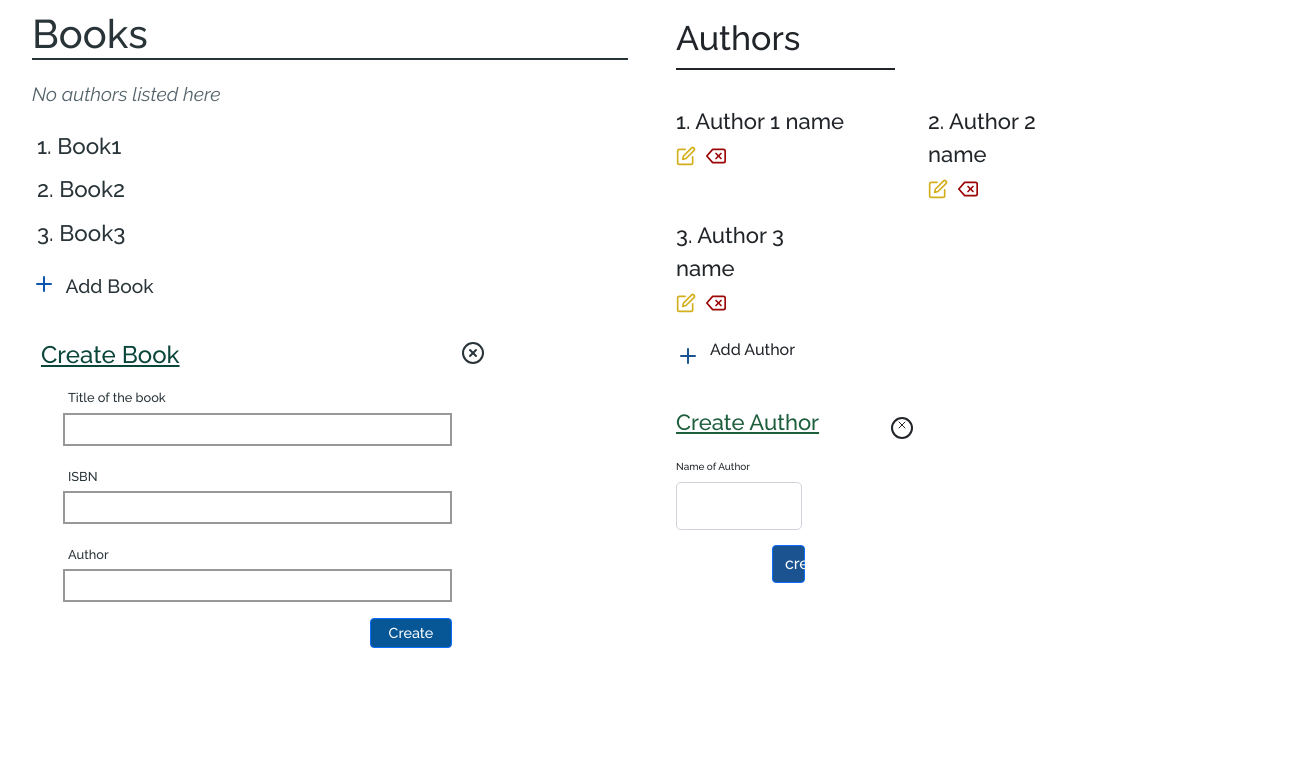
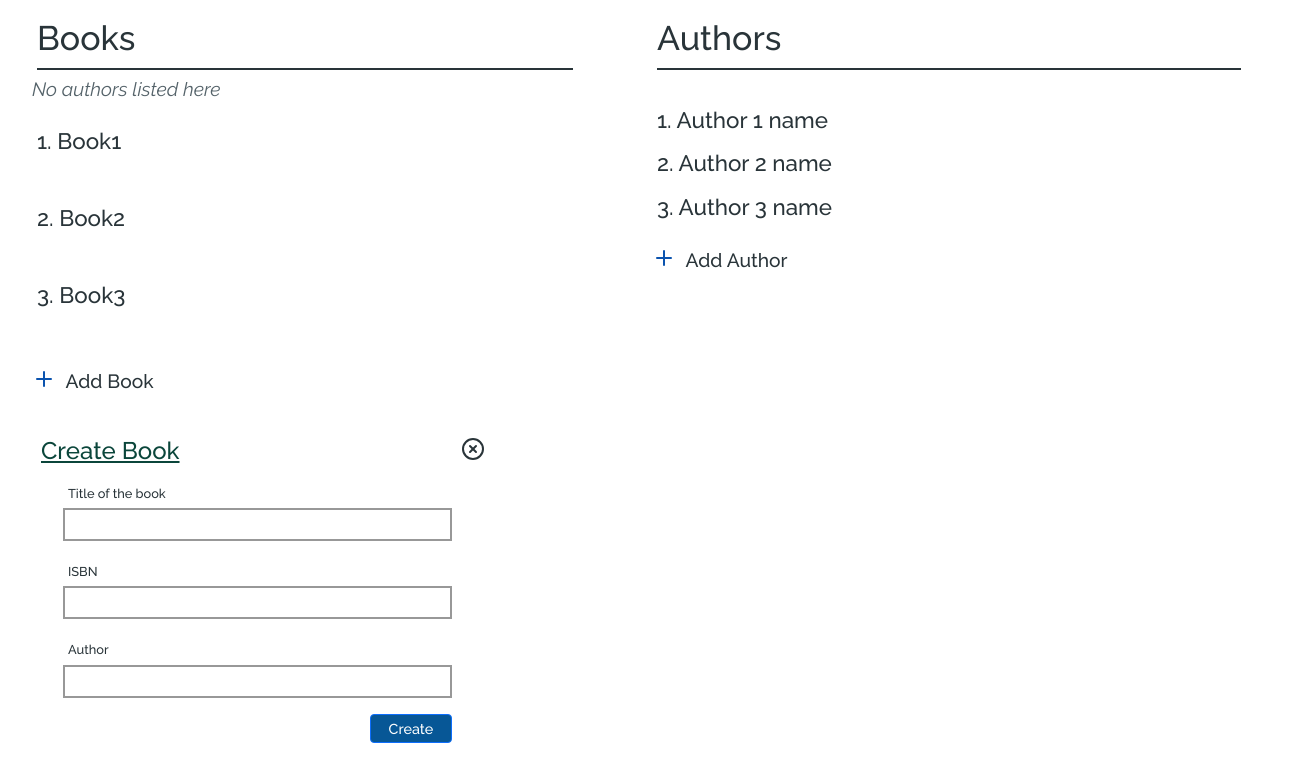
Before and after one commit to Karunajeewa/my-library-app, a React (Create React App) app: page / in a window 1280 px wide. Shown: the top 782 px of the page, 1308 px wide, since content can reach past the window. Built offline with nearby package versions, Linux system fonts and the light colour scheme.

Commit message:
I have finished author update and delete section. I have done some changes on Books list too.

```diff
--- a/src/App.tsx
+++ b/src/App.tsx
@@ -8,7 +8,7 @@ function App() {
     // <AuthorUi/>
       <Container fluid>
         <Row>
-          <Col>
+          <Col >
             {/*<Welcome />*/}
             <ReadingArea/>
           </Col>
--- a/src/components/Books.tsx
+++ b/src/components/Books.tsx
@@ -11,7 +11,7 @@ export const Books = () => {
         <Container>
             <Row>
                 <Col>
-                    <h1>Books</h1>
+                    <label id={'a1'}>Books</label>
                 </Col>
             </Row>
             <Row>
--- a/src/components/ReadingArea.tsx
+++ b/src/components/ReadingArea.tsx
@@ -1,12 +1,12 @@
 import React from 'react';
-import {Container, Row, Col} from 'react-bootstrap';
+import {Row, Col} from 'react-bootstrap';
 import { Books } from './Books';
 import {AuthorUi} from "./author/userInterface/authorUI";
 const ReadingArea = () => {
     return (
         <div>
             <Row className="reading-area">
-                <Col>
+                <Col >
                     <Books />
                 </Col>
                 <Col>
--- a/src/components/author/styles/main.sass
+++ b/src/components/author/styles/main.sass
@@ -1,71 +1,24 @@
-$font-primary : Raleway , sans-serif
 $heading-font-size : 34px
 $border-bottom-style: 2px solid currentColor
 $display : inline-block
 $border-height : 1.7
-$margin-length : 35px
 $list-item-font: 22px
-$list-item-margin : 15px
-.author
-  font-family: $font-primary
+
 
 #a1
-  font-size: $heading-font-size
-  border-bottom: $border-bottom-style
-  line-height: $border-height
-  display: $display
-  margin-bottom: $margin-length
-  width: 40%
-#l1
-  margin-bottom: $list-item-margin
-  font-size: $list-item-font
-
-#t1
-  align-items: flex-start
-  padding-right: 25%
-#i1
-  align-items: flex-end
-  margin-right: 10px
-
-#l2
-  margin-bottom: 0px
-  margin-top: 5px
-#i2
-  margin-bottom: -5px
-  margin-right: 10px
-  margin-top: 5px
+    font-size: $heading-font-size
+    border-bottom: $border-bottom-style
+    line-height: $border-height
+    display: $display
+    margin: 0 0 5px 5px
+    width: 90%
 
 #l3
-  font-size: $list-item-font
-  color: #1d5e3d
-  text-decoration: underline
-  text-underline: #1d5e3d
-  padding-right: 13%
+    font-size: $list-item-font
+    color: #1d5e3d
+    text-decoration: underline
+    text-underline: #1d5e3d
+    margin-left: 5px
 
-
-#i3
-  margin-left: -18px
-  width: 12px
-  height: 12px
-
-
-#i4
-  margin-bottom: -6px
-
-#r1
-  margin-top: 43px
-
-.form
-  margin-top: 20px
-  font-size: 10px
-  flex-direction: inherit
-#c1
-  width: 23%
-  margin-bottom: 15px
-
-#b1
-  align-items: flex-end
-  margin-left: 17.5%
-  width: 6%
-  background-color: #1b5391
-  color: white
+.form-row
+    margin: 15px 33px
--- a/src/components/author/userInterface/authorUI.tsx
+++ b/src/components/author/userInterface/authorUI.tsx
@@ -1,41 +1,156 @@
 import * as React from 'react';
-import { Row, Col, Container, Form, Button } from 'react-bootstrap';
+import {Row, Col, Container, Form, Button, InputGroup, FormControl,Alert} from 'react-bootstrap';
 import '../styles/main.sass';
-import {Plus, Delete, Edit, Circle, X} from 'react-feather';
+import {Plus, Edit, Trash2, XCircle} from 'react-feather';
 
 export const AuthorUi : React.FunctionComponent = () => {
+
+const [show, setShow] = React.useState(false);
+const [authors, setAuthors] = React.useState([{name :'Author 1 name', id:0},{name :'Author 2 name', id:1} , {name :'Author 3 name', id:2}]);
+const [objectIdx,setObjectIdx] = React.useState<any>(null);
+const [enterInput, setEnterInput] = React.useState<any>('');
+const [isCloseForm, setIsCloseForm] = React.useState(true);
+
+    /** delete Author List */
+    const deleteAuthor = () =>{
+        let authorsTep = authors.slice();
+        authorsTep.splice(objectIdx,1);
+        setAuthors(authorsTep)
+        setObjectIdx(null)
+    }
+
+    /** update Author List*/
+    const updateAuthor = () =>{
+        console.log()
+        let authorsTemp = authors.slice();
+        authorsTemp[objectIdx].name = enterInput;
+        setAuthors(authorsTemp)
+        setEnterInput('');
+        setObjectIdx(null);
+    }
+
     return(
 
-    <Container className={"author"} fluid={true} >
-        <label id={'a1'}>Authors</label>
-        <Row >
-            <Col id={'l1'} md="auto"><span><label id={'t1'}>1. Author 1 name</label><Edit color={'#d3af1c'} size={20} id={'i1'}/><Delete color={'#9c0606'} size={20} id={'i1'}/></span></Col>
-            <Col id={'l1'} md="auto"><span><label id={'t1'}>2. Author 2 name</label><Edit color={'#d3af1c'} size={20} id={'i1'}/><Delete color={'#9c0606'} size={20}/></span></Col>
-            <Col id={'l1'} md="auto"><span><label id={'t1'}>3. Author 3 name</label><Edit color={'#d3af1c'} size={20} id={'i1'}/><Delete color={'#9c0606'} size={20}/></span></Col>
-        </Row>
-        <Row>
-            <span>
-                <Plus id={'i2'} color={'#1b5391'}/>
-                <label id={'l2'}>Add Author</label>
+    <Container >
 
-            </span>
-        </Row>
+                <Row >
 
-        <Row id={'r1'}>
-            <span>
-                <label id={'l3'}>Create Author</label>
-                <Circle id={'i4'}/>
-                <X id={'i3'}/>
-            </span>
-        </Row>
+                    <Col xs={8}>
+                        <label id={'a1'} style={{width:'150%'}}>Authors</label>
+                    </Col>
 
-        <Form className={'form'}>
-            <Col><Form.Label id={'l4'}>Name of Author</Form.Label></Col>
-            <Col><Form.Control type="text" placeholder="" size={'lg'} id={'c1'} /></Col>
-            <Button variant='primary' id={'b1'} >create</Button>
-        </Form>
+                </Row>
 
+                {authors.length === 0 &&
+                <Row>
+                    <Col>
+                        <p className="empty-list mb-0 mt-3"> No authors listed here </p>
+                    </Col>
+                </Row>
+                }
 
+                {authors.length !== 0 &&
+                <Row>
+                    <div>
+                        <ul className={"books-list mt-4"} style={{width:'110%'}}>
+                            {authors.map((authorItem, index) => {
+                                return (
+
+                                    <li key ={authorItem.id}>
+                                        {show && objectIdx === index ?
+
+                                            <Alert variant="warning">
+                                                <Row>
+
+                                                    <Col xs={9}>
+                                                        <label className={'warn-style'}> Do you want to
+                                                            delete {authorItem.name} ? </label>
+                                                    </Col>
+                                                    <Col>
+                                                        <Button size={'sm'} variant={'primary'}
+                                                                onClick={() => setObjectIdx(null)}>No</Button>
+                                                    </Col>
+                                                    <Col>
+                                                        <Button size={'sm'} variant={'danger'}
+                                                                onClick={() => deleteAuthor()}>Yes</Button>
+                                                    </Col>
+
+                                                </Row>
+                                            </Alert>
+                                            :
+
+                                            <Row>
+
+                                                <Col xs={10}>
+                                                    <label >{index + 1}. {authorItem.name}</label>
+                                                </Col>
+                                                <Col>
+                                                    <Edit className={'text-warning edit-update-icon'} onClick={() => {
+                                                        setEnterInput(authorItem.name);
+                                                        setObjectIdx(index);
+                                                        setIsCloseForm(!isCloseForm)
+                                                    }}/>
+                                                </Col>
+                                                <Col>
+                                                    <Trash2 className={'text-danger edit-update-icon'}
+                                                            onClick={() => {
+                                                                setShow(!show);
+                                                                setObjectIdx(index);
+                                                            }}
+                                                    />
+                                                </Col>
+
+                                            </Row>
+
+                                        }
+                                    </li>
+                                )
+
+                            })}
+                        </ul>
+                    </div>
+                </Row>
+                }
+
+                <Row>
+                    <div className='add-column mt-3'>
+                        <Plus className="add-icon" onClick={() => setIsCloseForm(!isCloseForm)}/>
+                        <p className="add-link" >Add Author</p>
+                    </div>
+                </Row>
+
+                { !isCloseForm &&
+                <Row>
+
+                        <Col xs={8} md={8} className={'mt-5'}>
+                            <label id={'l3'}>{objectIdx !== null ? 'Update Author' : 'Create Author'}</label>
+                        </Col>
+                        <Col className={'mt-5'}>
+                            <XCircle className="form-close-btn" onClick={()=> setIsCloseForm(!isCloseForm)} />
+                        </Col>
+
+                </Row>
+                }
+
+                { !isCloseForm &&
+                <Row>
+
+                     <Col xs={8} className={'form-row'} >
+                          <Form>
+                                <Form.Label className={'input-label mb-0'} >Name of Author</Form.Label>
+                                <InputGroup size="sm" className="mb-4">
+                                    <FormControl className="input" aria-label="Small"
+                                                 placeholder={enterInput !== '' ? enterInput : "authorName"}
+                                                 onChange={(e)=> setEnterInput(e.target.value)}
+                                                 aria-describedby="inputGroup-sizing-sm"
+                                    />
+                                </InputGroup>
+                          </Form>
+                          <Button className="form-btn" variant="primary" onClick={()=> enterInput !== '' && updateAuthor()}>Create</Button>
+                     </Col>
+
+                </Row>
+                }
 
     </Container>
 
--- a/src/styles/App.scss
+++ b/src/styles/App.scss
@@ -83,6 +83,7 @@ body {
     padding: 5px;
     list-style-type: none;
     overflow: hidden;
+    width: 90%;
   }
 
   .books-list li .edit-update-icon {
```
